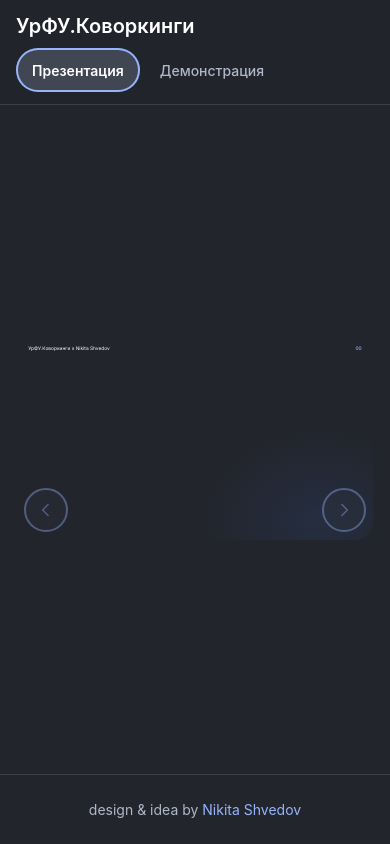
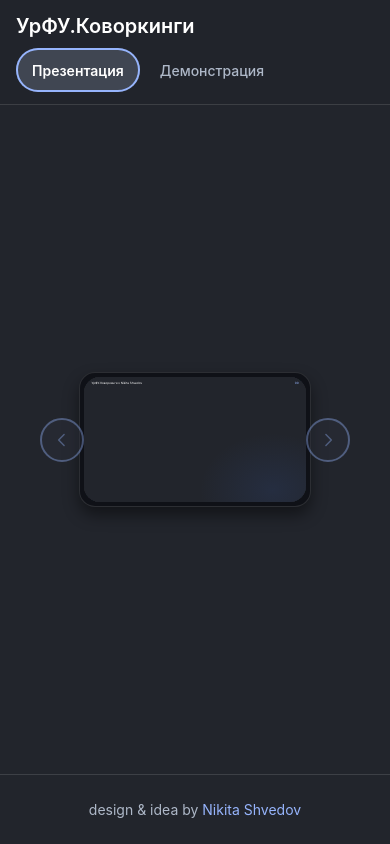
Before and after one commit to qpikzz/urfu.coworks, a React (Vite) app: page / in a window 390 px wide. Built offline with nearby package versions, Linux system fonts and the light colour scheme.

Commit message:
add presentation border

```diff
--- a/src/features/presentation/PresentationTab.jsx
+++ b/src/features/presentation/PresentationTab.jsx
@@ -98,7 +98,6 @@ export default function PresentationTab({ hidden }) {
         tabIndex={0}
         onKeyDown={handleKeyDown}
       >
-        <div className="slider__frame">
         <button
         className="slider__arrow slider__arrow--prev"
         type="button"
@@ -109,6 +108,8 @@ export default function PresentationTab({ hidden }) {
         <ArrowIcon direction="prev" />
       </button>
 
+      <div className="slider__frame">
+        <div className="presentation__frame">
           <div className="slider__viewport">
             <iframe
               ref={frameRef}
@@ -116,6 +117,8 @@ export default function PresentationTab({ hidden }) {
               title="Презентация проекта"
               srcDoc={presentationHtml}
             />
+          </div>
+        </div>
       </div>
 
       <button
@@ -128,7 +131,6 @@ export default function PresentationTab({ hidden }) {
         <ArrowIcon direction="next" />
       </button>
       </div>
-      </div>
     </section>
   )
 }
--- a/src/styles/presentation.css
+++ b/src/styles/presentation.css
@@ -7,7 +7,7 @@
 }
 
 .slider {
-  --slider-control-space: 0px;
+  --slider-control-space: calc(var(--tap-target) + var(--space-6));
 
   display: flex;
   flex: 1;
@@ -15,7 +15,9 @@
   min-height: 0;
   align-items: center;
   justify-content: center;
+  gap: var(--space-6);
   container-type: size;
+  position: relative;
 }
 
 .slider__frame {
@@ -23,9 +25,27 @@
   display: flex;
   align-items: center;
   justify-content: center;
-  gap: var(--space-2);
   max-width: 100%;
   max-height: 100%;
+}
+
+.presentation__frame {
+  position: relative;
+  display: flex;
+  align-items: center;
+  justify-content: center;
+  padding: var(--space-2);
+  border: var(--border-width) solid var(--border);
+  border-radius: var(--radius-dialog);
+  background-color: var(--phone-frame);
+  box-shadow: var(--shadow-phone);
+  overflow: hidden;
+  min-width: 0;
+  min-height: 0;
+}
+
+.presentation:not([hidden]) .presentation__frame {
+  animation: phone-in var(--dur-slow) var(--ease-out) both;
 }
 
 .slider__viewport {
@@ -35,8 +55,8 @@
   );
   aspect-ratio: var(--slide-ratio);
   overflow: hidden;
-  border-radius: var(--radius-group);
-  background-color: var(--surface-1);
+  border-radius: calc(var(--radius-dialog) - var(--space-2));
+  background-color: var(--bg);
 }
 
 .slider__embed {
@@ -44,7 +64,7 @@
   width: 100%;
   height: 100%;
   border: 0;
-  background-color: var(--surface-1);
+  background-color: var(--bg);
 }
 
 .slider__arrow {
@@ -94,6 +114,36 @@
 
   .slider__arrow {
     position: static;
+    bottom: auto;
+    left: auto;
+    right: auto;
+    top: auto;
+    transform: none;
     background-color: transparent;
   }
 }
+
+@media (max-width: 639px) {
+  .slider__arrow {
+    position: absolute;
+    top: 50%;
+    bottom: auto;
+    transform: translateY(-50%);
+  }
+
+  .slider__arrow--prev {
+    left: var(--space-6);
+    right: auto;
+  }
+
+  .slider__arrow--next {
+    right: var(--space-6);
+    left: auto;
+  }
+
+  .presentation__frame {
+    padding: var(--space-1);
+    border-radius: var(--radius-card);
+    box-shadow: 0 0.5rem 1rem rgba(0, 0, 0, 0.45);
+  }
+}
```
Lines whose indentation alone changed are shown as unchanged.
